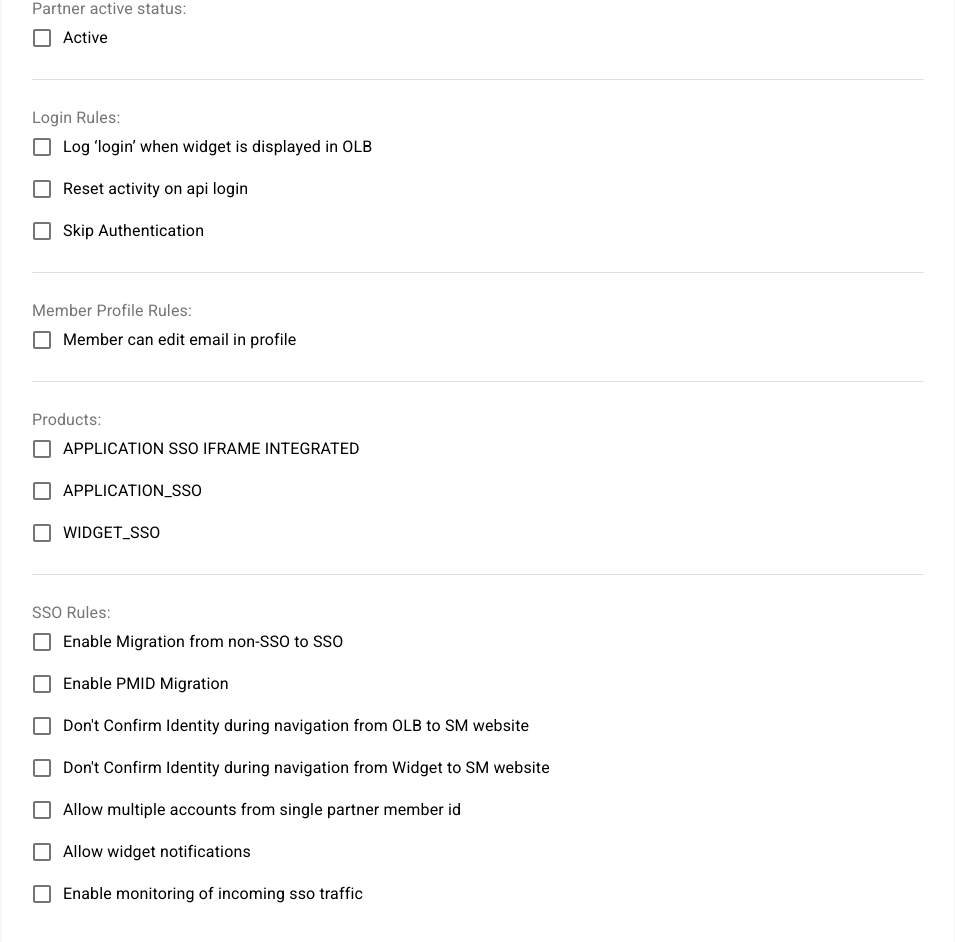
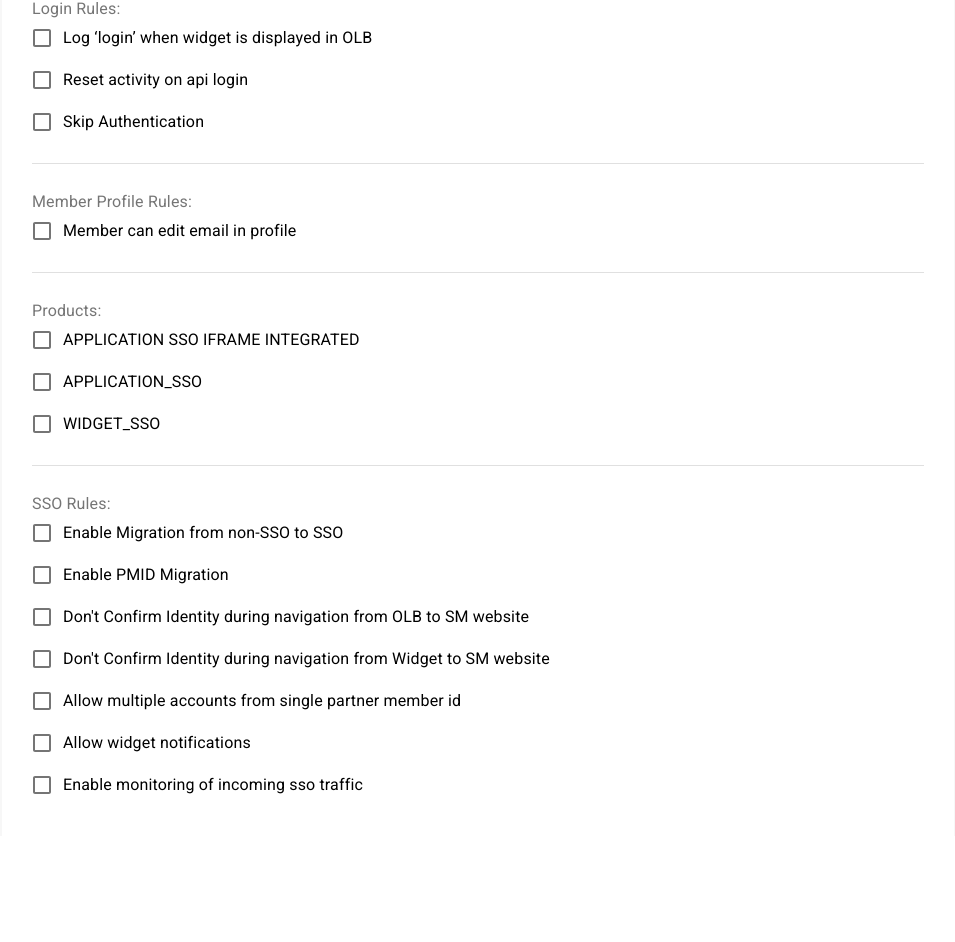
Before and after one commit to Prezlyata/savvy, a React (Create React App) app: page /partners/addPartner in a window 1280 px wide. Shown: the part 870-1812 px from the top of the page, without its empty margins (162-1117 px from the left). After the commit the page ends 1706 px from the top, so only its background shows below. Built offline with nearby package versions, Linux system fonts and the light colour scheme.

Commit message:
added input fields

```diff
--- a/src/components/AddPartner/AddPartner.js
+++ b/src/components/AddPartner/AddPartner.js
@@ -1,5 +1,5 @@
 import React, { Component } from 'react';
-import inputFields from './inputFields'
+import {inputFields, partnerStatus, emailRules, loginRules, memberProfileRules, products, ssoRules} from './inputFields'
 import { withStyles } from '@material-ui/core';
 import Container from '@material-ui/core/Container';
 import TextField from '@material-ui/core/TextField';
@@ -21,13 +21,12 @@ class AddPartner extends Component {
 		const { classes } = this.props;
         return (
 			<React.Fragment>
-				{/* <CssBaseline /> */}
 				<Container maxWidth="md" className={classes.wrapper}>
                     <div className={classes.wrapperMenu}>
                     <form className={classes.root} noValidate autoComplete="off">
-                {inputFields.map((field) => (
+                    {inputFields.map((field, idx) => (
                         <TextField
-                        key={field.id}
+                            key={field.label}
                             label={field.label}
                             type={field.type}
                             variant={field.variant}
@@ -37,210 +36,95 @@ class AddPartner extends Component {
                             required={field.required = false}
                         />
                     ))}
-{/*
-                    <TextField
-                        required
-                        label="Partner PID"
-                        type="number"
-                        variant="outlined"
-                        size="small"
-                    />
-                    <TextField
-                        label="Platform"
-                        variant="outlined"
-                        size="small"
-                    />
-                    <TextField
-                        required
-                        label="Partner name"
-                        variant="outlined"
-                        size="small"
-                    />
-                    <TextField
-                        label="Login Url"
-                        variant="outlined"
-                        size="small"
-                    />
-                    <TextField
-                        label="WebSite"
-                        variant="outlined"
-                        size="small"
-                    />
-                    <TextField
-                        label="FI_ID"
-                        variant="outlined"
-                        size="small"
-                    />
-                    <TextField
-                        type="number"
-                        required
-                        label="Dormancy period"
-                        variant="outlined"
-                        size="small"
-                        defaultValue="120"
-                    /> */}
-
                     </form>
                     <Divider className={classes.divider}/>
                     <FormControl component="fieldset">
                         <FormLabel component="legend">Partner active status:</FormLabel>
                         <FormGroup aria-label="position" row>
+                            {partnerStatus.map((field) =>(
                                     <FormControlLabel
-                            value="end"
-                            control={<Checkbox color="primary" />}
-                            label="Active"
-                            labelPlacement="end"
+                                    key={field.label}
+                                    label={field.label}
+                                    value={field.value}
+                                    control={<Checkbox color={field.color} />}
+                                    labelPlacement={field.labelPlacement}
                                 />
+                            ))}
                         </FormGroup>
                     </FormControl>
                     <Divider className={classes.divider}/>
                     <FormControl component="fieldset">
                         <FormLabel component="legend">Email Rules:</FormLabel>
-                    <FormGroup aria-label="position" column>
+                        <FormGroup aria-label="position">
+                            {emailRules.map((field) =>(
                                     <FormControlLabel
-                            value="end"
-                            control={<Checkbox color="primary" />}
-                            label="Send Welcome Emails"
-                            labelPlacement="end"
+                                    key={field.label}
+                                    label={field.label}
+                                    value={field.value}
+                                    control={<Checkbox color={field.color} />}
+                                    labelPlacement={field.labelPlacement}
                                 />
-                        <FormControlLabel
-                            value="end"
-                            control={<Checkbox color="primary" />}
-                            label="Send Welcome Emails at SSO"
-                            labelPlacement="end"
-                        />
-                        <FormControlLabel
-                            value="end"
-                            control={<Checkbox color="primary" />}
-                            label="Send monitoring and score update notification emails"
-                            labelPlacement="end"
-                        />
-                        <FormControlLabel
-                            value="end"
-                            control={<Checkbox color="primary" />}
-                            label="Send inactive emails"
-                            labelPlacement="end"
-                        />
-                    </FormGroup>
-                </FormControl>
-                <Divider className={classes.divider}/>
-                <FormControl component="fieldset">
-                    <FormLabel component="legend">Partner active status:</FormLabel>
-                    <FormGroup aria-label="position" row>
-                        <FormControlLabel
-                            value="end"
-                            control={<Checkbox color="primary" />}
-                            label="Active"
-                            labelPlacement="end"
-                        />
+                            ))}
                         </FormGroup>
                     </FormControl>
                     <Divider className={classes.divider}/>
                     <FormControl component="fieldset">
                         <FormLabel component="legend">Login Rules:</FormLabel>
-                    <FormGroup aria-label="position" column>
+                        <FormGroup aria-label="position">
+                            {loginRules.map((field) =>(
                                     <FormControlLabel
-                            value="end"
-                            control={<Checkbox color="primary" />}
-                            label="Log ‘login’ when widget is displayed in OLB"
-                            labelPlacement="end"
+                                    key={field.label}
+                                    label={field.label}
+                                    value={field.value}
+                                    control={<Checkbox color={field.color} />}
+                                    labelPlacement={field.labelPlacement}
                                 />
-                        <FormControlLabel
-                            value="end"
-                            control={<Checkbox color="primary" />}
-                            label="Reset activity on api login"
-                            labelPlacement="end"
-                        />
-                        <FormControlLabel
-                            value="end"
-                            control={<Checkbox color="primary" />}
-                            label="Skip Authentication"
-                            labelPlacement="end"
-                        />
+                            ))}
                         </FormGroup>
                     </FormControl>
                     <Divider className={classes.divider}/>
                     <FormControl component="fieldset">
                         <FormLabel component="legend">Member Profile Rules:</FormLabel>
-                    <FormGroup aria-label="position" column>
+                        <FormGroup aria-label="position">
+                            {memberProfileRules.map((field) =>(
                                     <FormControlLabel
-                            value="end"
-                            control={<Checkbox color="primary" />}
-                            label="Member can edit email in profile"
-                            labelPlacement="end"
+                                    key={field.label}
+                                    label={field.label}
+                                    value={field.value}
+                                    control={<Checkbox color={field.color} />}
+                                    labelPlacement={field.labelPlacement}
                                 />
+                            ))}
                         </FormGroup>
                     </FormControl>
                     <Divider className={classes.divider} />
                     <FormControl component="fieldset">
                         <FormLabel component="legend">Products:</FormLabel>
-                    <FormGroup aria-label="position" column>
+                        <FormGroup aria-label="position">
+                            {products.map((field) =>(
                                 <FormControlLabel
-                            value="end"
-                            control={<Checkbox color="primary" />}
-                            label="APPLICATION SSO IFRAME INTEGRATED"
-                            labelPlacement="end"
+                                    key={field.label}
+                                    label={field.label}
+                                    value={field.value}
+                                    control={<Checkbox color={field.color} />}
+                                    labelPlacement={field.labelPlacement}
                                 />
-                        <FormControlLabel
-                            value="end"
-                            control={<Checkbox color="primary" />}
-                            label="APPLICATION_SSO"
-                            labelPlacement="end"
-                        />
-                        <FormControlLabel
-                            value="end"
-                            control={<Checkbox color="primary" />}
-                            label="WIDGET_SSO"
-                            labelPlacement="end"
-                        />
+                            ))}
                         </FormGroup>
                     </FormControl>
                     <Divider className={classes.divider} />
                     <FormControl component="fieldset">
                         <FormLabel component="legend">SSO Rules:</FormLabel>
-                    <FormGroup aria-label="position" column>
+                        <FormGroup aria-label="position">
+                            {ssoRules.map((field) =>(
                                 <FormControlLabel
-                            value="end"
-                            control={<Checkbox color="primary" />}
-                            label="Enable Migration from non-SSO to SSO"
-                            labelPlacement="end"
+                                    key={field.label}
+                                    label={field.label}
+                                    value={field.value}
+                                    control={<Checkbox color={field.color} />}
+                                    labelPlacement={field.labelPlacement}
                                 />
-                        <FormControlLabel
-                            value="end"
-                            control={<Checkbox color="primary" />}
-                            label="Enable PMID Migration"
-                            labelPlacement="end"
-                        />
-                        <FormControlLabel
-                            value="end"
-                            control={<Checkbox color="primary" />}
-                            label="Don't Confirm Identity during navigation from OLB to SM website"
-                            labelPlacement="end"
-                        />
-                        <FormControlLabel
-                            value="end"
-                            control={<Checkbox color="primary" />}
-                            label="Don't Confirm Identity during navigation from Widget to SM website"
-                            labelPlacement="end"
-                        />
-                        <FormControlLabel
-                            value="end"
-                            control={<Checkbox color="primary" />}
-                            label="Allow multiple accounts from single partner member id"
-                            labelPlacement="end"
-                        />
-                        <FormControlLabel
-                            value="end"
-                            control={<Checkbox color="primary" />}
-                            label="Allow widget notifications"
-                            labelPlacement="end"
-                        />
-                        <FormControlLabel
-                            value="end"
-                            control={<Checkbox color="primary" />}
-                            label="Enable monitoring of incoming sso traffic"
-                            labelPlacement="end"
-                        />
+                            ))}
                         </FormGroup>
                     </FormControl>
                     </div>
--- a/src/components/AddPartner/inputFields.js
+++ b/src/components/AddPartner/inputFields.js
@@ -1,15 +1,13 @@
-const inputFields = [
+export const inputFields = [
     {
-        id:1,
         label:"Partner PID",
         type: 'number',
         variant:'outlined',
         required:'required',
         size:'small',
-        defaultValue:null
+        defaultValue:null,
     },
     {
-        id:2,
         label:"Platform",
         type: 'text',
         variant:'outlined',
@@ -17,7 +15,6 @@ const inputFields = [
         defaultValue:null
     },
     {
-        id:3,
         label:"Partner name",
         type: 'text',
         variant:'outlined',
@@ -26,7 +23,7 @@ const inputFields = [
         defaultValue:null
     },
     {
-        id:4,
+
         label:"Login Url",
         type: 'text',
         variant:'outlined',
@@ -35,7 +32,6 @@ const inputFields = [
         defaultValue:null
     },
     {
-        id:5,
         label:"WebSite",
         type: 'text',
         variant:'outlined',
@@ -44,7 +40,6 @@ const inputFields = [
         defaultValue:null
     },
     {
-        id:6,
         label:"FI_ID",
         type: 'text',
         variant:'outlined',
@@ -53,7 +48,6 @@ const inputFields = [
         defaultValue:null
     },
     {
-        id:7,
         label:"Dormancy period",
         type: 'number',
         variant:'outlined',
@@ -63,4 +57,133 @@ const inputFields = [
     }
 ]
 
-export default inputFields;
+
+export const partnerStatus = [
+    {
+        label:"Active",
+        value:"end",
+        color:"primary",
+        labelPlacement:"end"
+    }
+]
+
+export const emailRules = [
+    {
+        label:"Send Welcome Emails",
+        value:"end",
+        color:"primary",
+        labelPlacement:"end"
+    },
+    {
+        label:"Send Welcome Emails at SSO",
+        value:"end",
+        color:"primary",
+        labelPlacement:"end"
+    },
+    {
+        label:"Send monitoring and score update notification emails",
+        value:"end",
+        color:"primary",
+        labelPlacement:"end"
+    },
+    {
+        label:"Send inactive emails",
+        value:"end",
+        color:"primary",
+        labelPlacement:"end"
+    }
+]
+
+export const loginRules = [
+    {
+        label:"Log ‘login’ when widget is displayed in OLB",
+        value:"end",
+        color:"primary",
+        labelPlacement:"end"
+    },
+    {
+        label:"Reset activity on api login",
+        value:"end",
+        color:"primary",
+        labelPlacement:"end"
+    },
+    {
+        label:"Skip Authentication",
+        value:"end",
+        color:"primary",
+        labelPlacement:"end"
+    }
+]
+
+export const memberProfileRules =[
+    {
+        label:"Member can edit email in profile",
+        value:"end",
+        color:"primary",
+        labelPlacement:"end"
+    }
+]
+export const products =[
+    {
+        label:"APPLICATION SSO IFRAME INTEGRATED",
+        value:"end",
+        color:"primary",
+        labelPlacement:"end"
+    },
+    {
+        label:"APPLICATION_SSO",
+        value:"end",
+        color:"primary",
+        labelPlacement:"end"
+    },
+    {
+        label:"WIDGET_SSO",
+        value:"end",
+        color:"primary",
+        labelPlacement:"end"
+    }
+]
+export const ssoRules =[
+    {
+        label:"Enable Migration from non-SSO to SSO",
+        value:"end",
+        color:"primary",
+        labelPlacement:"end"
+    },
+    {
+        label:"Enable PMID Migration",
+        value:"end",
+        color:"primary",
+        labelPlacement:"end"
+    },
+    {
+        label:"Don't Confirm Identity during navigation from OLB to SM website",
+        value:"end",
+        color:"primary",
+        labelPlacement:"end"
+    },
+    {
+        label:"Don't Confirm Identity during navigation from Widget to SM website",
+        value:"end",
+        color:"primary",
+        labelPlacement:"end"
+    },
+    {
+        label:"Allow multiple accounts from single partner member id",
+        value:"end",
+        color:"primary",
+        labelPlacement:"end"
+    },
+    {
+        label:"Allow widget notifications",
+        value:"end",
+        color:"primary",
+        labelPlacement:"end"
+    },
+    {
+        label:"Enable monitoring of incoming sso traffic",
+        value:"end",
+        color:"primary",
+        labelPlacement:"end"
+    }
+]
```
Lines whose indentation alone changed are shown as unchanged.
